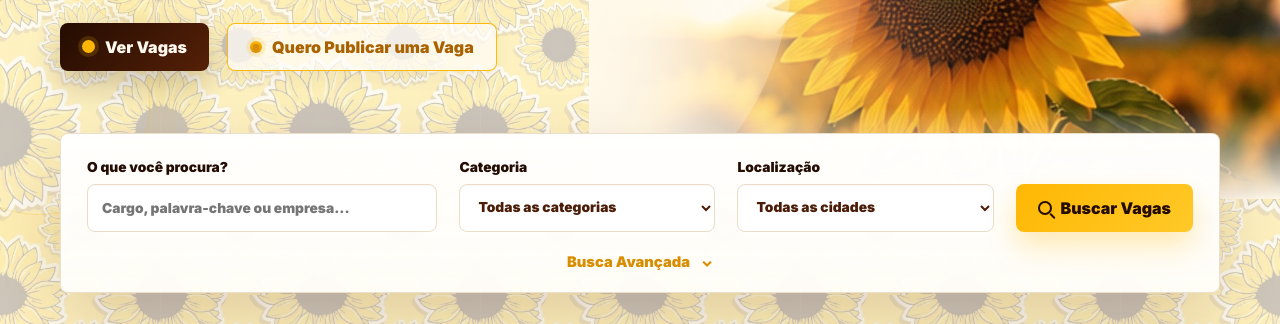
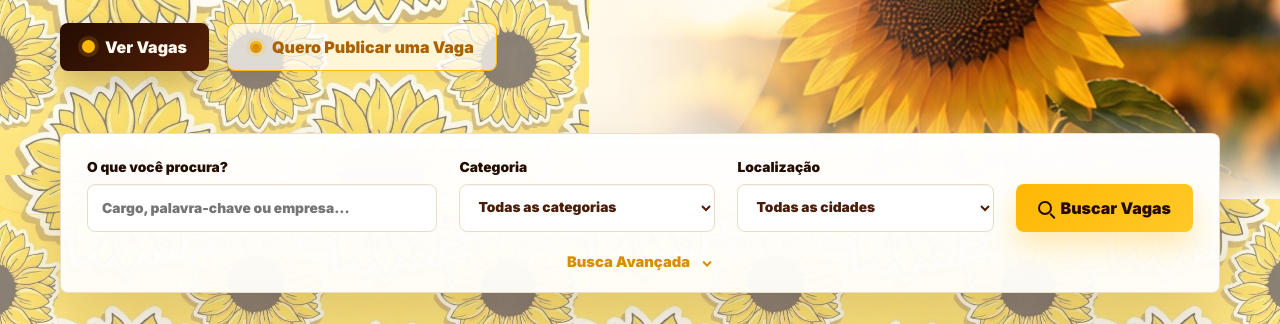
Before and after one commit to gustavomotafa-create/guia-extremo-sul-ba, a plain HTML site: page index.html in a window 1280 px wide. Shown: the part 345-669 px from the top of the page. Drawn offline with Linux system fonts and the light colour scheme; a script that the page names is missing.

Commit message:
Use original sunflower background

```diff
--- a/styles.css
+++ b/styles.css
@@ -33,13 +33,11 @@ body {
   min-width: 320px;
   overflow-x: hidden;
   background:
-    radial-gradient(circle at 22% 0%, rgba(255, 211, 106, 0.30), transparent 28rem),
-    radial-gradient(circle at 88% 10%, rgba(255, 183, 3, 0.18), transparent 24rem),
-    linear-gradient(rgba(255, 253, 248, 0.72), rgba(255, 248, 234, 0.76)),
-    url("./assets/sunflower-bg.jpg"),
-    linear-gradient(180deg, #fffaf0 0%, #fffdf8 48%, #fff6e5 100%);
-  background-attachment: fixed, fixed, fixed, fixed, scroll;
-  background-size: auto, auto, auto, 320px 320px, auto;
+    linear-gradient(rgba(255, 248, 234, 0.42), rgba(255, 248, 234, 0.42)),
+    url("./assets/sunflower-bg.jpg");
+  background-size: 520px 520px;
+  background-repeat: repeat;
+  background-attachment: fixed;
   color: var(--brown);
   font-family: "Inter", system-ui, -apple-system, BlinkMacSystemFont, "Segoe UI", sans-serif;
 }
@@ -1387,8 +1385,7 @@ input[type="checkbox"] {
   border-radius: 14px;
   background:
     linear-gradient(rgba(255, 253, 248, 0.96), rgba(255, 253, 248, 0.96)),
-    url("./assets/sunflower-pattern.svg");
-  background-size: auto, 240px 240px;
+    var(--paper);
   color: var(--brown);
   box-shadow: var(--shadow-float);
   padding: 28px;
```
